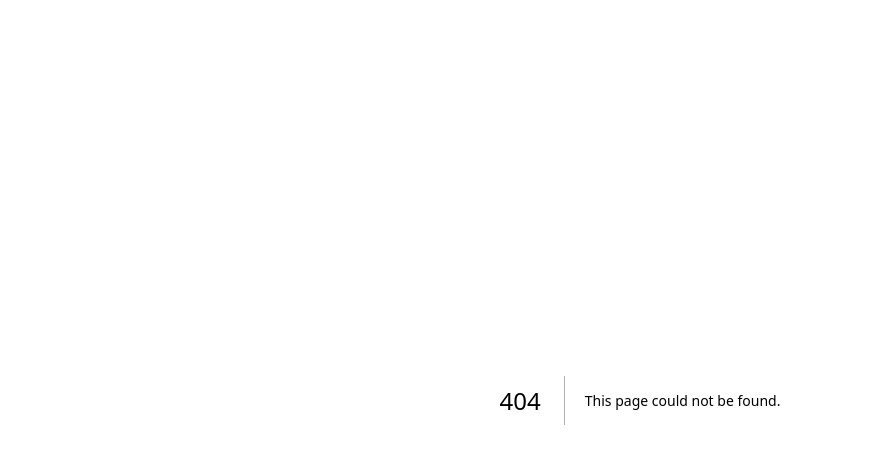
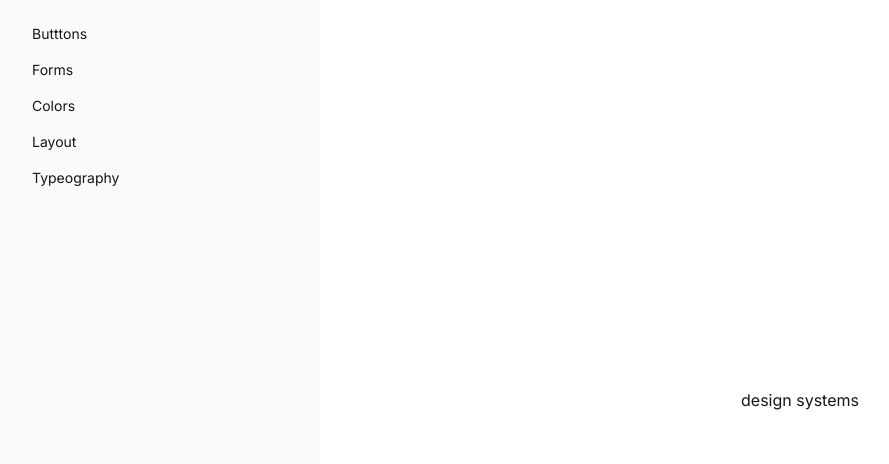
Before and after one commit to Infinite-Loopers2024/slow-chat-final, a Next.js app: page /design-system in a window 1280 px wide. Before the commit this address had no page. Shown: the top 464 px of the page, without its empty margins (0-889 px from the left). Built offline with nearby package versions, Linux system fonts and the light colour scheme.

Commit message:
sidebar for design system
Co-authored-by: Ali <ali.mohseni05@yahoo.se>
Co-authored-by: Love <love.bellinder@gmail.com>
Co-authored-by: Ali <ali.mohseni05@yahoo.se>

```diff
--- /dev/null
+++ b/src/app/design-system/buttons/page.tsx
@@ -0,0 +1,3 @@
+export default function Page() {
+  return <div>buttons</div>;
+}
--- /dev/null
+++ b/src/app/design-system/layout.tsx
@@ -0,0 +1,11 @@
+import { Sidebar } from "@/src/features/design-system/components/sidebar";
+
+export default function layout({ children }: { children: React.ReactNode }) {
+  return (
+    <div className="flex">
+      <Sidebar>
+        <div>{children}</div>
+      </Sidebar>
+    </div>
+  );
+}
--- /dev/null
+++ b/src/app/design-system/page.tsx
@@ -0,0 +1,3 @@
+export default function Page() {
+  return <div>design systems</div>;
+}
--- /dev/null
+++ b/src/features/design-system/components/sidebar.tsx
@@ -0,0 +1,39 @@
+import Link from "next/link";
+
+export function Sidebar({ children }: { children: React.ReactNode }) {
+  return (
+    <div className="drawer lg:drawer-open">
+      <input
+        type="checkbox"
+        name="my-drawer"
+        id="my-drawer"
+        className="drawer-toggle"
+      />
+      <div className="drawer-content flex flex-col items-center justify-center">
+        {children}
+        <label
+          htmlFor="my-drawer"
+          className="btn btn-primary drawer-btn lg:hidden"
+        >
+          open drawer
+        </label>
+      </div>
+      <div className="drawer-side ">
+        <label
+          htmlFor="my-drawer"
+          aria-label="close-sidebar"
+          className="drawer-overlay"
+        ></label>
+        <ul className="menu bg-base-200 text-base-content min-h-full w-80 p-4">
+          <li>
+            <Link href="\design-system\buttons">Butttons</Link>
+            <Link href="/forms">Forms</Link>
+            <Link href="/colors">Colors</Link>
+            <Link href="/layout">Layout</Link>
+            <Link href="/typography">Typeography</Link>
+          </li>
+        </ul>
+      </div>
+    </div>
+  );
+}
```
